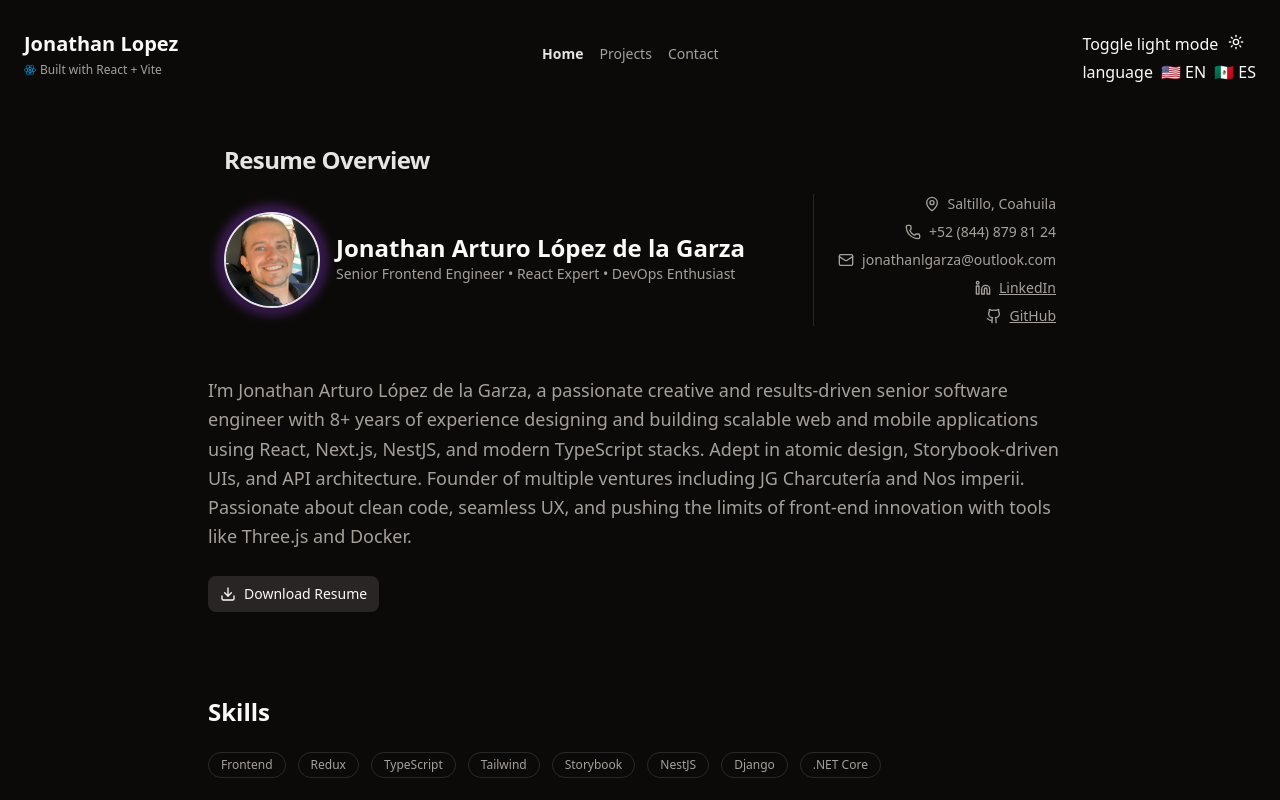
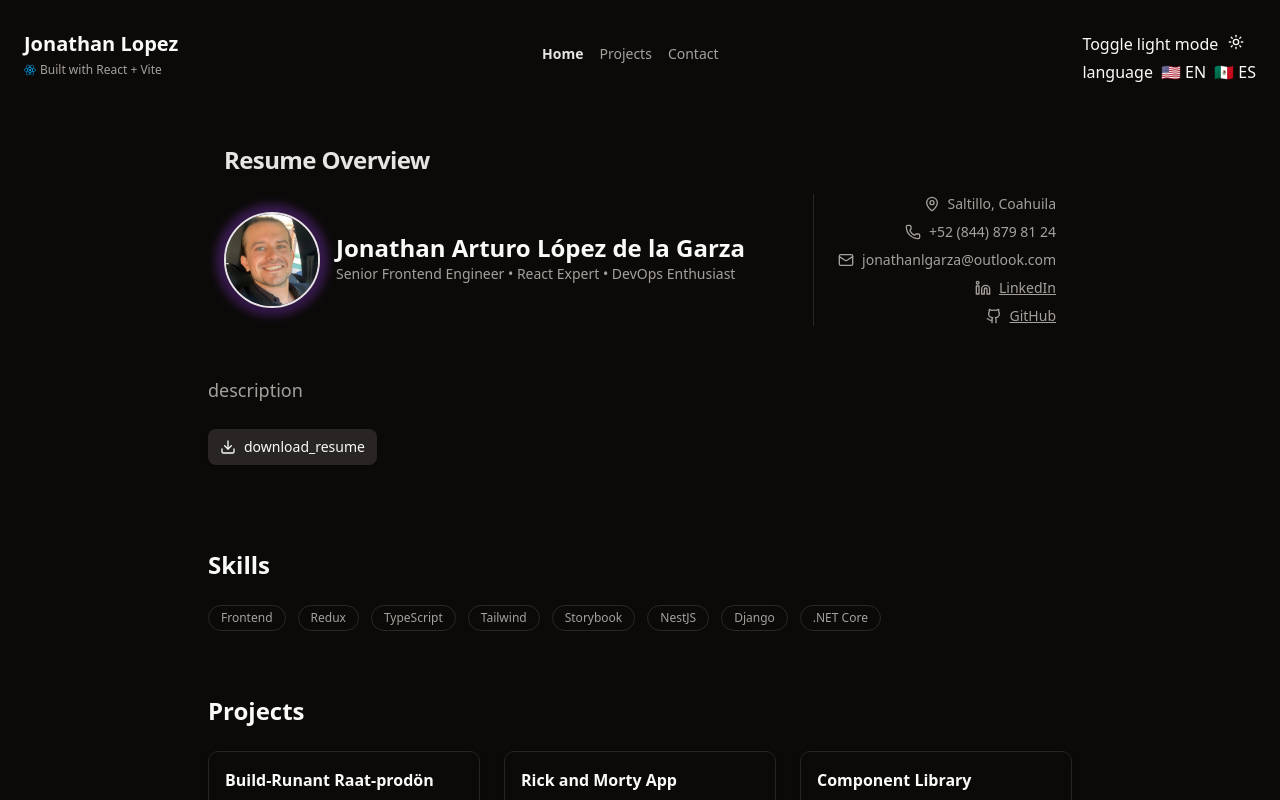
Before and after one commit to JonaLGarza/porfolio, a React (Vite) app: page / in a window 1280 px wide. Both pictures are taken after a click on the button "Go to Homepage". Shown: the top 800 px of the page. Built offline with nearby package versions, Linux system fonts and the light colour scheme.

Commit message:
added translations to about me section

```diff
--- a/src/components/organisms/AboutMe/AboutMe.tsx
+++ b/src/components/organisms/AboutMe/AboutMe.tsx
@@ -2,8 +2,10 @@ import { motion } from "framer-motion";
 import Button from "../../atoms/Button";
 import { Download } from "lucide-react";
 import ResumeHeader from "../ResumeeHeader/ResumeeHeader";
+import { useTranslation } from "react-i18next";
 
 const AboutMe = () => {
+  const { t } = useTranslation();
   return (
     <section className="py-5 px-4 md:py-5 max-w-4xl mx-auto">
       <ResumeHeader />
@@ -13,7 +15,7 @@ const AboutMe = () => {
         animate={{ opacity: 1, y: 0 }}
         transition={{ duration: 0.5, delay: 0.4 }}
       >
-        I’m Jonathan Arturo López de la Garza, a passionate creative and results-driven senior software engineer with 8+ years of experience designing and building scalable web and mobile applications using React, Next.js, NestJS, and modern TypeScript stacks. Adept in atomic design, Storybook-driven UIs, and API architecture. Founder of multiple ventures including JG Charcutería and Nos imperii. Passionate about clean code, seamless UX, and pushing the limits of front-end innovation with tools like Three.js and Docker.
+        {t('description')}
       </motion.p>
 
       <motion.div
@@ -24,7 +26,7 @@ const AboutMe = () => {
         <Button variant="secondary" asChild>
 
           <a href="/porfolio/jonathanlopezresumee.pdf" download>
-            <Download size={16} />Download Resume
+            <Download size={16} />{t('download_resume')}
           </a>
         </Button>
       </motion.div>
```
